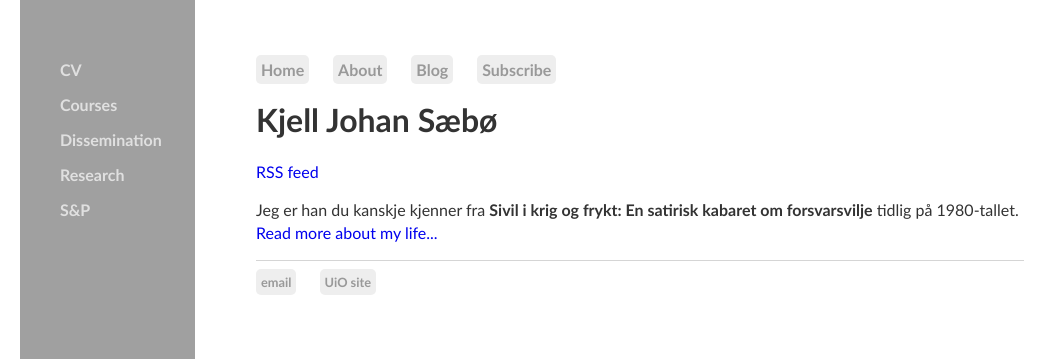
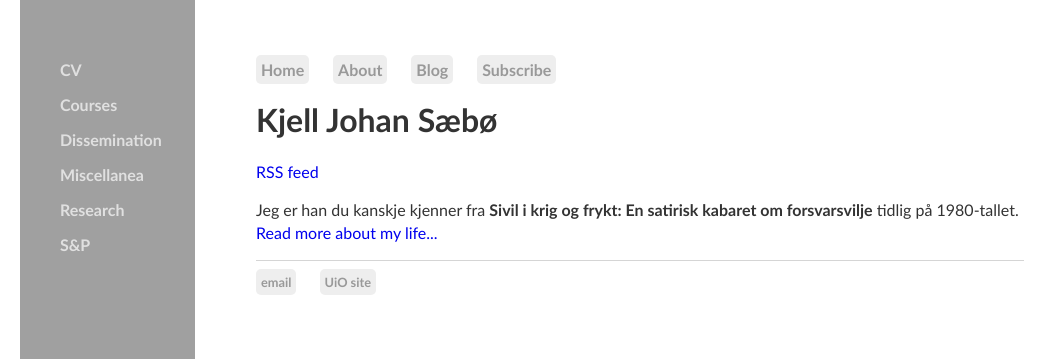
Before and after one commit to kjelljs/kjelljs.github.io, a Jekyll site: the page built from index.html, in a window 1280 px wide. Shown: the top 359 px of the page, without its empty margins (0-1056 px from the left). Built offline with Jekyll 4.4.1, drawn with Linux system fonts in a browser that asks for light colours.

Commit message:
Update default.html

```diff
--- a/_layouts/default.html
+++ b/_layouts/default.html
@@ -20,6 +20,7 @@
 				<li><a href="/cv">CV</a></li>
 	        		<li><a href="/courses">Courses</a></li>
 				<li><a href="/dissemination">Dissemination</a></li>
+				<li><a href="/misc">Miscellanea</a></li>
 				<li><a href="/research">Research</a></li>
 				<li><a href="/editorship">S&P</a></li>
 	    		</ul>
```
